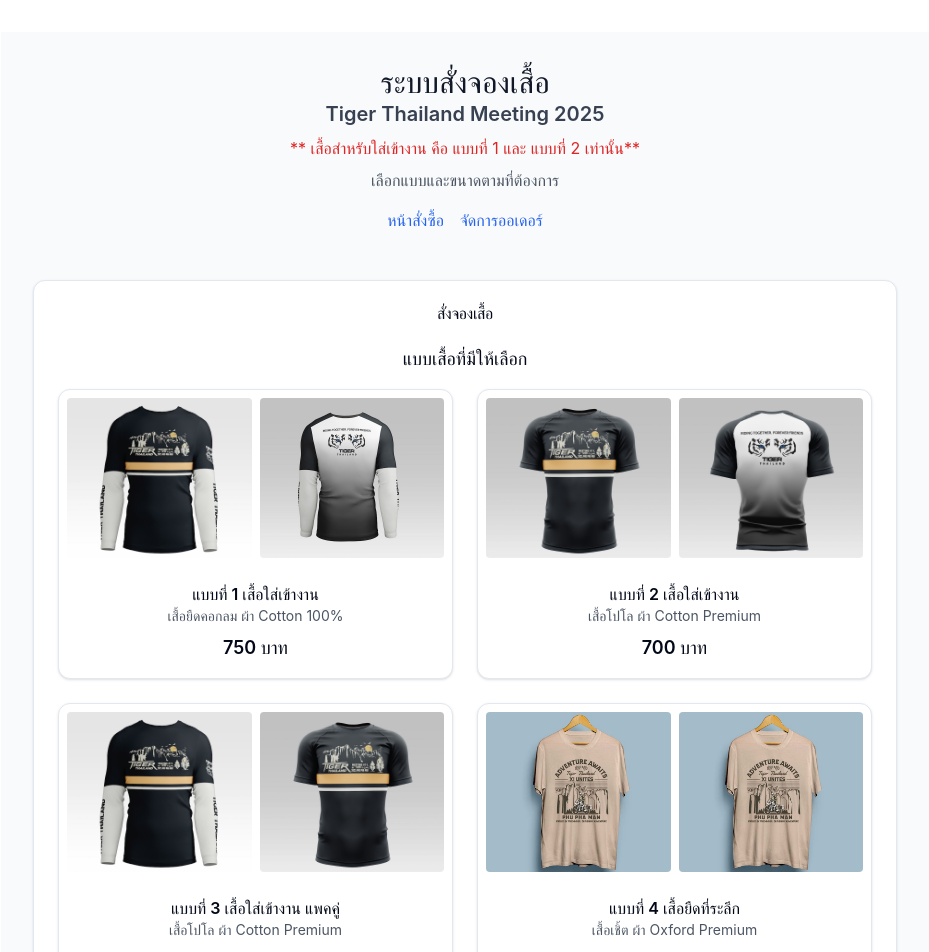
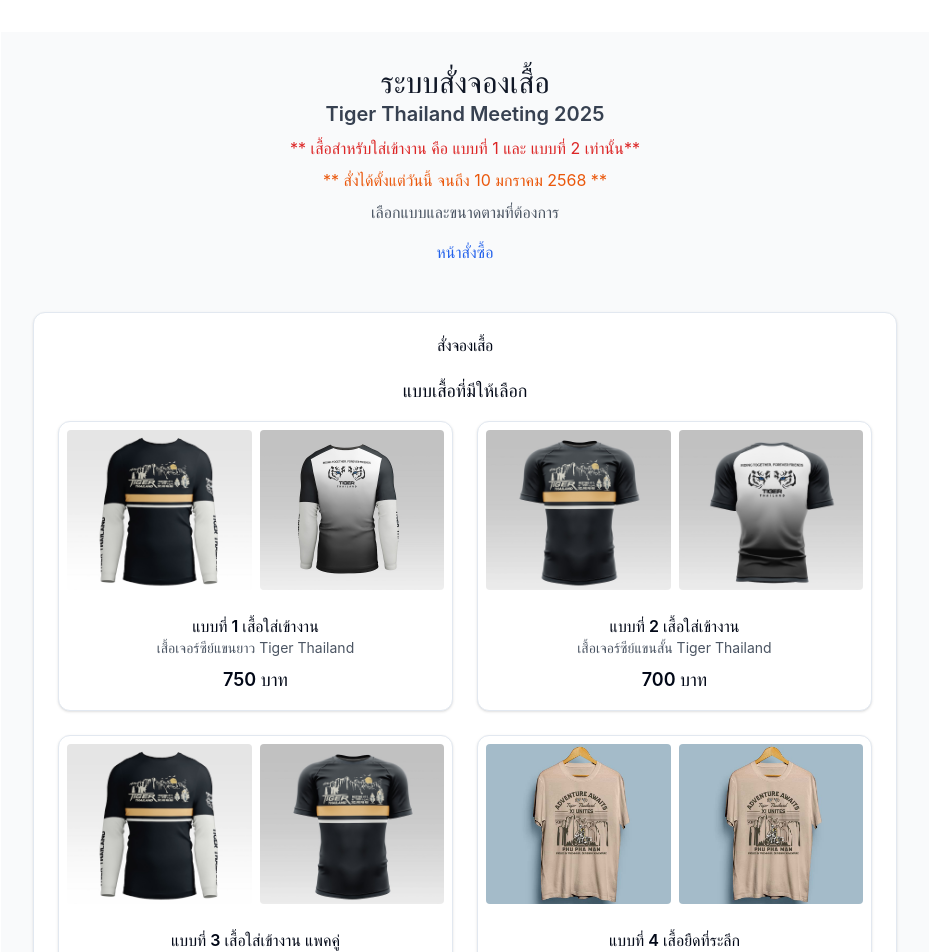
Before and after one commit to rutthawitc/shirt-order-app, a React (Vite) app: page / in a window 1280 px wide. Shown: the top 952 px of the page, without its empty margins (175-1104 px from the left). Built offline with nearby package versions, Linux system fonts and the light colour scheme.

Commit message:
Update shirt designs and order deadline
- Add order deadline notice (until Jan 10, 2025)
- Update shirt descriptions with accurate details
- Hide admin link from navigation
- Change admin route path for security

```diff
--- a/src/App.tsx
+++ b/src/App.tsx
@@ -13,6 +13,8 @@
             <h1 className="text-3xl font-bold text-gray-900">ระบบสั่งจองเสื้อ </h1>
             <h2 className="text-xl font-semibold text-gray-700">Tiger Thailand Meeting 2025</h2>
             <p className="text-red-600 mt-2">** เสื้อสำหรับใส่เข้างาน คือ แบบที่ 1 และ แบบที่ 2 เท่านั้น**</p>
+            <p className="text-orange-600 mt-2">** สั่งได้ตั้งแต่วันนี้ จนถึง 10 มกราคม 2568 **</p>
+
             <p className="text-gray-600 mt-2">เลือกแบบและขนาดตามที่ต้องการ</p>
             <nav className="mt-4">
               <ul className="flex justify-center space-x-4">
@@ -24,14 +26,14 @@
                     หน้าสั่งซื้อ
                   </Link>
                 </li>
-                <li>
+                {/* <li>
                   <Link
                     to="/admin"
                     className="text-blue-600 hover:text-blue-800"
                   >
                     จัดการออเดอร์
                   </Link>
-                </li>
+                </li> */}
               </ul>
             </nav>
           </header>
@@ -39,7 +41,7 @@
           <main>
             <Routes>
               <Route path="/" element={<ShirtOrderForm />} />
-              <Route path="/admin" element={<AdminDashboard />} />
+              <Route path="/teadminorders" element={<AdminDashboard />} />
             </Routes>
           </main>
 
--- a/src/constants/shirt-designs.ts
+++ b/src/constants/shirt-designs.ts
@@ -13,28 +13,28 @@
     id: '1',
     name: 'แบบที่ 1 เสื้อใส่เข้างาน',
     price: 750,
-    description: 'เสื้อยืดคอกลม ผ้า Cotton 100%',
+    description: 'เสื้อเจอร์ซีย์แขนยาว Tiger Thailand',
     images: [design1Front, design1Back]
   },
   {
     id: '2',
     name: 'แบบที่ 2 เสื้อใส่เข้างาน',
     price: 700,
-    description: 'เสื้อโปโล ผ้า Cotton Premium',
+    description: 'เสื้อเจอร์ซีย์แขนสั้น Tiger Thailand',
     images: [design2Front, design2Back]
   },
   {
     id: '3',
     name: 'แบบที่ 3 เสื้อใส่เข้างาน แพคคู่',
     price: 1100,
-    description: 'เสื้อโปโล ผ้า Cotton Premium',
+    description: 'เสื้อเจอร์ซีย์แขนยาวและแขนสั้น Tiger Thailand (ไซส์เดียวกัน)',
     images: [design3Front, design3Back]
   },
   {
     id: '4',
     name: 'แบบที่ 4 เสื้อยืดที่ระลึก',
     price: 500,
-    description: 'เสื้อเชิ้ต ผ้า Oxford Premium',
+    description: 'เสื้อยืด premium cotton',
     images: [design4Front, design4Back]
   }
 ];
```
